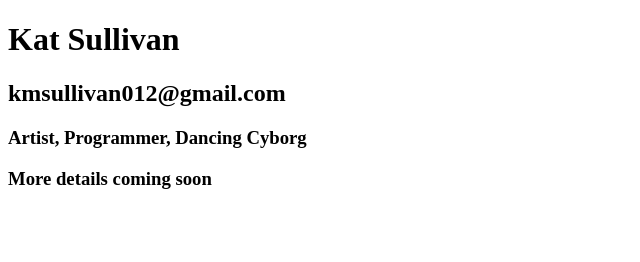
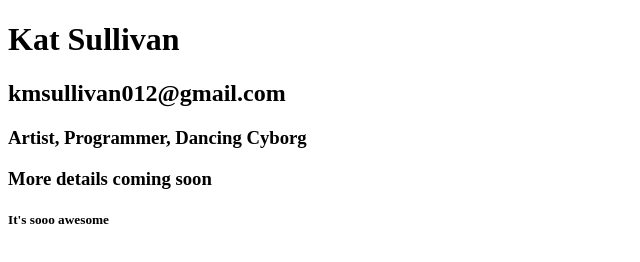
Before and after one commit to katsully/my-website, a plain HTML site: page index.html in a window 1280 px wide. Shown: the full height of the page, 0-640 px from the left. Drawn offline with Linux system fonts and the light colour scheme.

Commit message:
I added another line

```diff
--- a/index.html
+++ b/index.html
@@ -10,5 +10,6 @@
 	<!-- add something -->
 	<h3>Artist, Programmer, Dancing Cyborg</h3>
 	<h3>More details coming soon</h3>
+	<h5>It's sooo awesome</h5>
 </body>
 </html>
```
